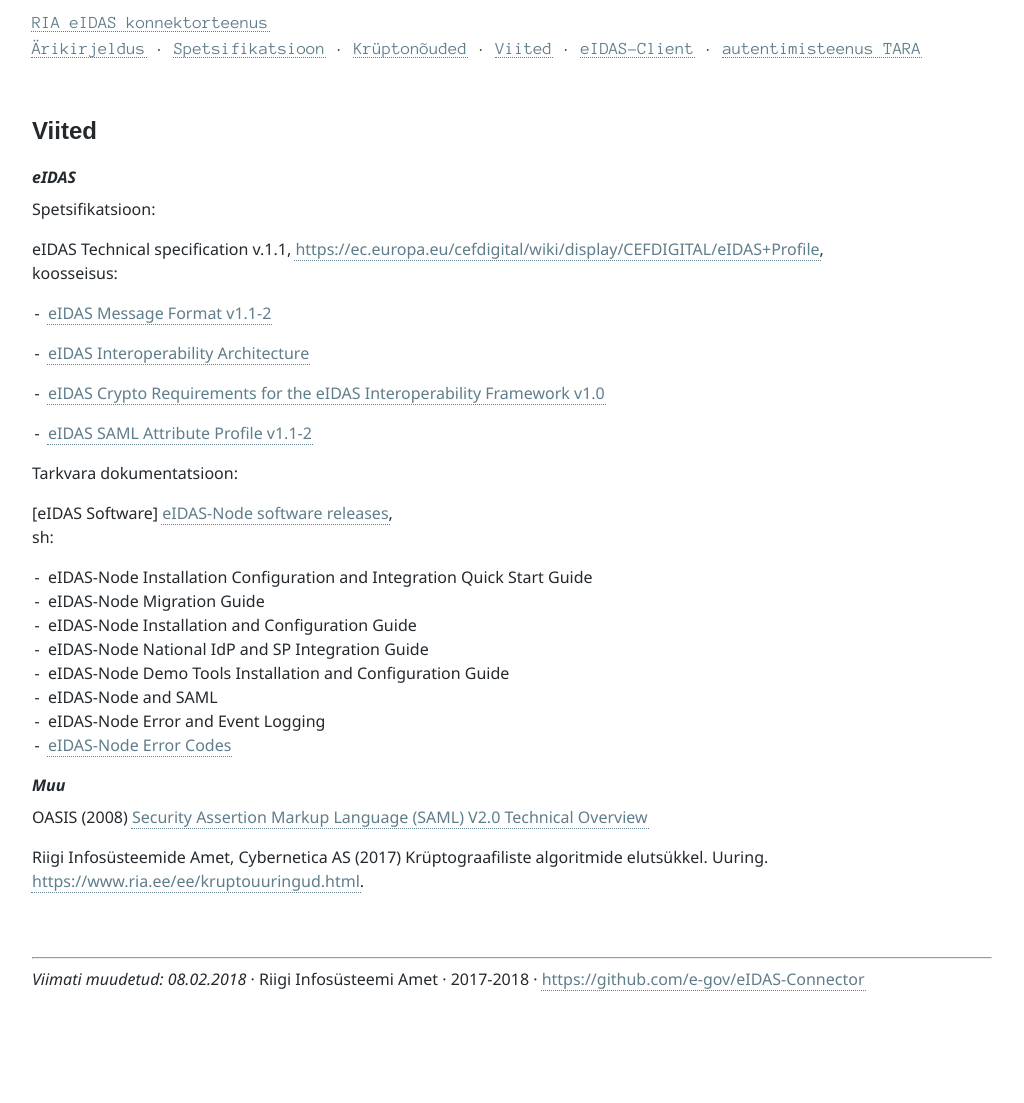
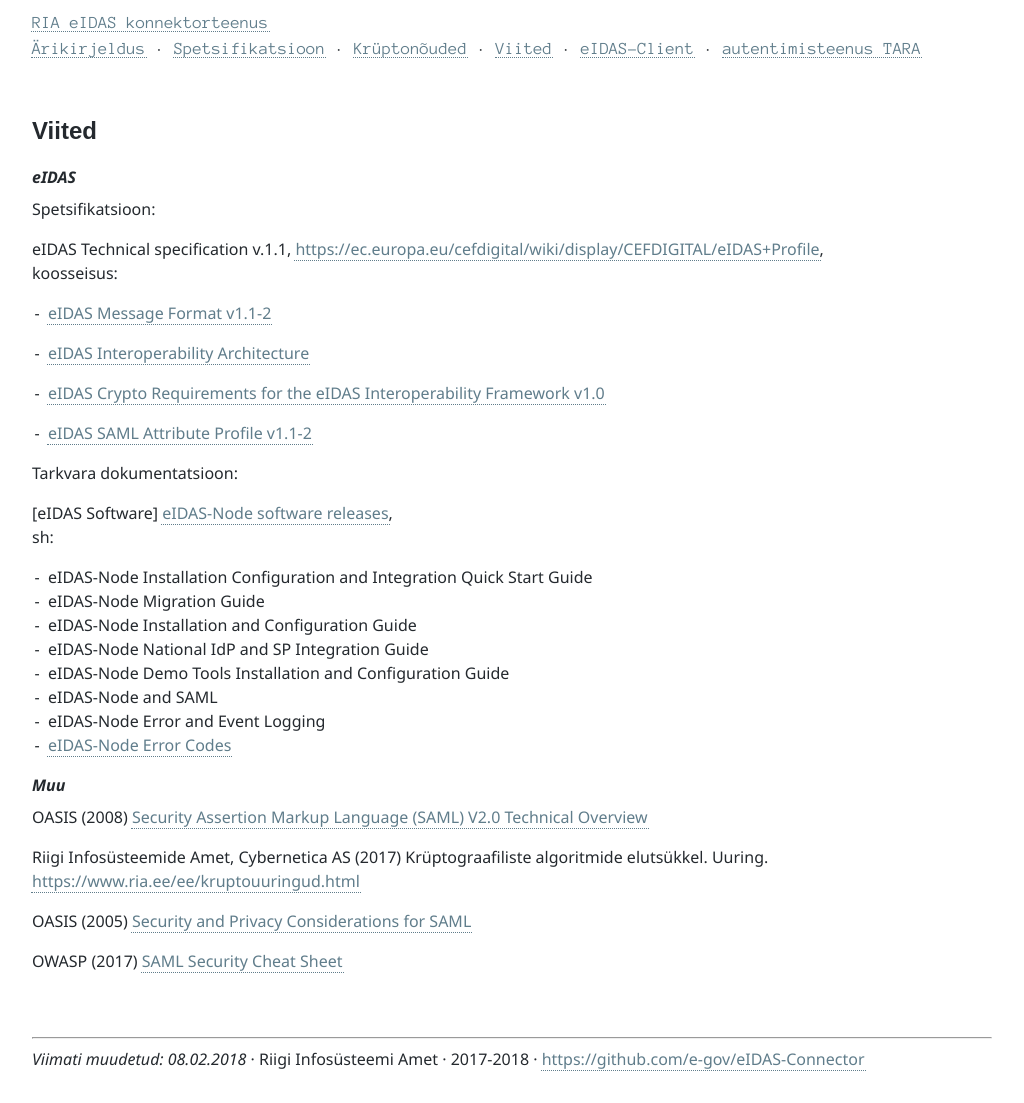
Before and after one commit to e-gov/eIDAS-Node, a Jekyll site: the page built from Viited.md, in a window 1280 px wide. Shown: the whole page, without its empty margins (0-1024 px from the left). Built offline with Jekyll 4.4.1, drawn with Linux system fonts in a browser that asks for light colours; our own code applies the rules of GitHub Pages for plain Markdown files; before the commit the page ends 1023 px from its top, so only the background shows below that.

Commit message:
Lisatud infoturbe kirjanduse viiteid

```diff
--- a/Viited.md
+++ b/Viited.md
@@ -36,4 +36,8 @@ sh:
 
 OASIS (2008) [Security Assertion Markup Language (SAML) V2.0 Technical Overview](http://docs.oasis-open.org/security/saml/Post2.0/sstc-saml-tech-overview-2.0.html)
 
-Riigi Infosüsteemide Amet, Cybernetica AS (2017) Krüptograafiliste algoritmide elutsükkel. Uuring. <a href='https://www.ria.ee/ee/kruptouuringud.html'>https://www.ria.ee/ee/kruptouuringud.html</a>.
+Riigi Infosüsteemide Amet, Cybernetica AS (2017) Krüptograafiliste algoritmide elutsükkel. Uuring. <a href='https://www.ria.ee/ee/kruptouuringud.html'>https://www.ria.ee/ee/kruptouuringud.html</a>
+
+OASIS (2005) [Security and Privacy Considerations for SAML]( http://docs.oasis-open.org/security/saml/v2.0/saml-sec-consider-2.0-os.pdf)
+
+OWASP (2017) [SAML Security Cheat Sheet]( https://www.owasp.org/index.php/SAML_Security_Cheat_Sheet)
```
